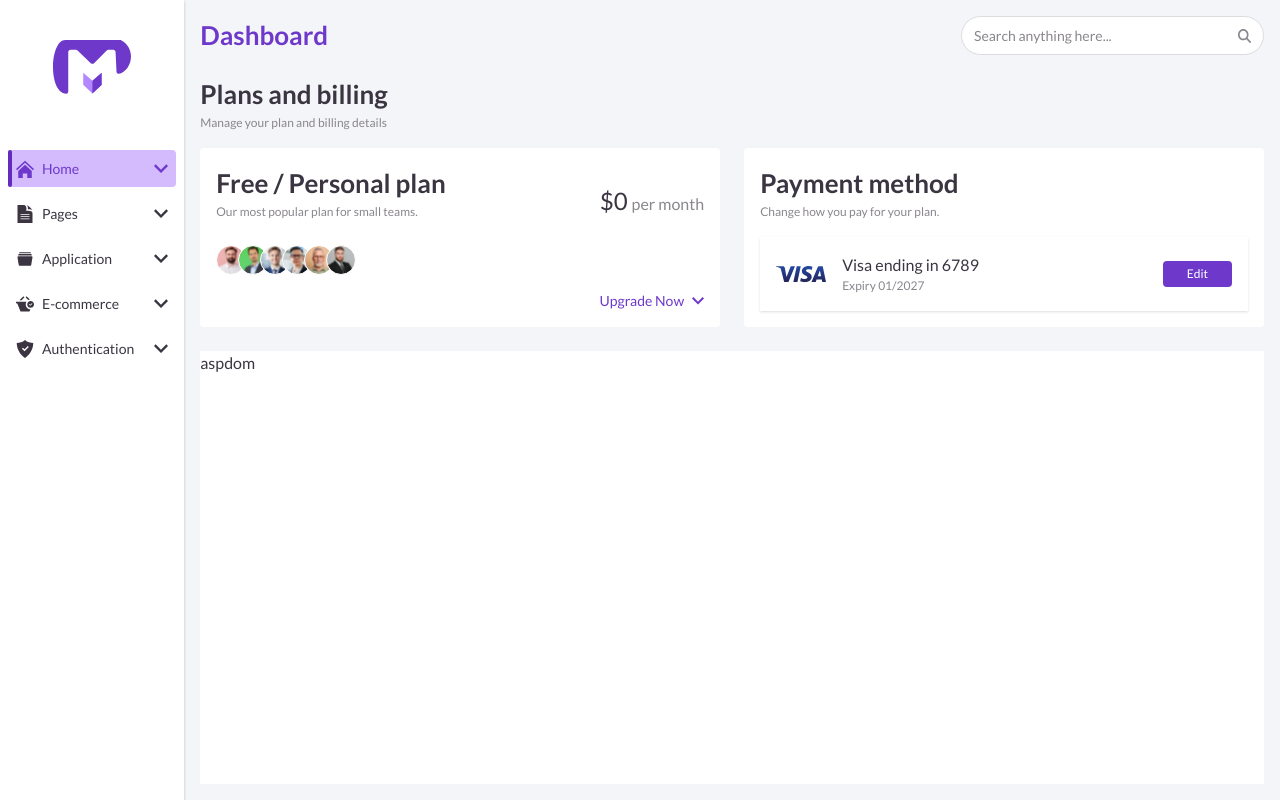
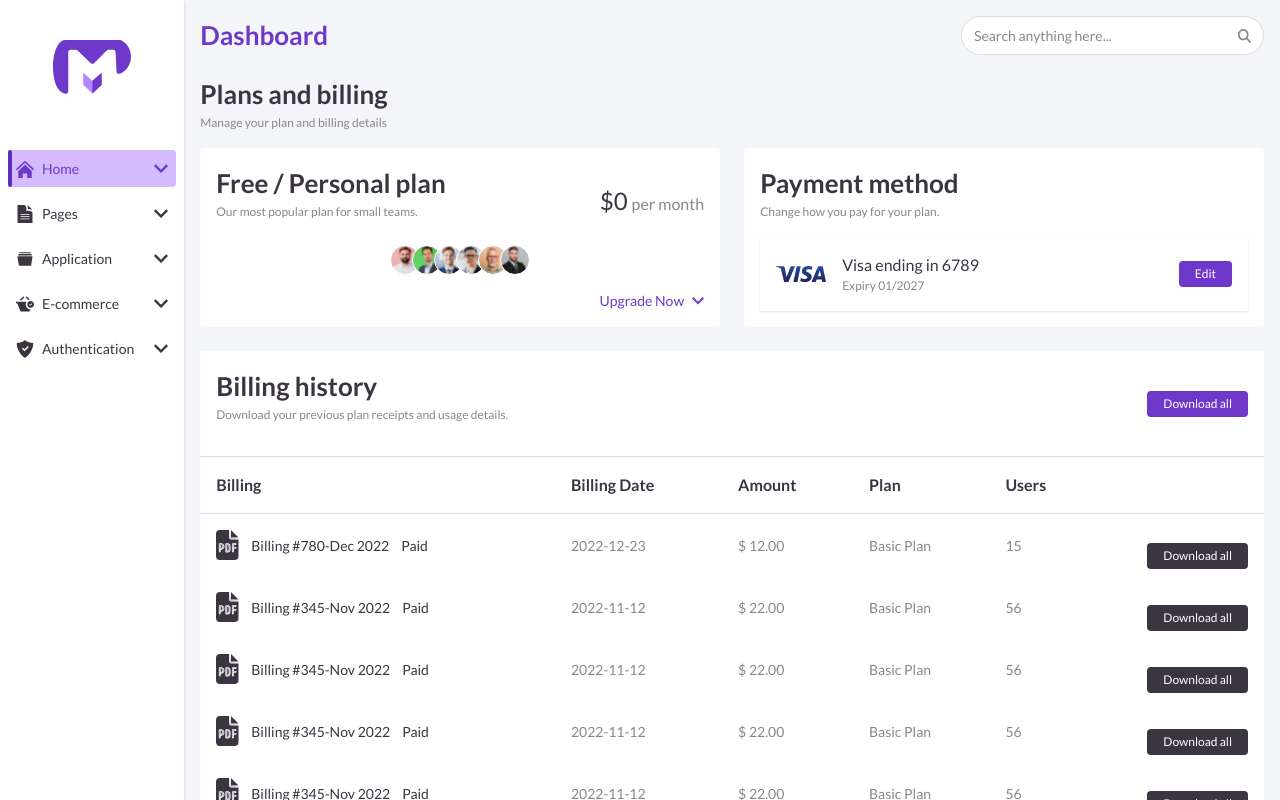
Before and after one commit to abdalla-samir/Admin-Dashboard, a React (Vite) app in the folder Admin Dashboard/: page /account/billing in a window 1280 px wide. Built offline with nearby package versions, Linux system fonts and the light colour scheme.

Commit message:
Work in progress: billing section

```diff
--- a/Admin Dashboard/src/components/Pages/Account/Billing.jsx
+++ b/Admin Dashboard/src/components/Pages/Account/Billing.jsx
@@ -7,13 +7,36 @@ import Profile_Five from "/src/assets/icons/Profile_Five.svg?react";
 import Profile_Six from "/src/assets/icons/Profile_Six.svg?react";
 import Arrow from "/src/assets/icons/arrow.svg?react";
 import Visa from "/src/assets/icons/Visa.svg?react";
+import PDF from "/src/assets/icons/pdf.svg?react";
 import { Link } from "react-router-dom";
 import { plans } from "../../../data/plans";
 import { paymentMethods } from "../../../data/paymentMehods";
+import { billingData } from "../../../data/billingData";
+
 export default function Billing() {
     const handlePayment = () => {
         console.log("Handing the payment");
     };
+    const billing = billingData.map((data) => {
+        return (
+            <tr className="text-body-medium">
+                <td className="table-data-cell text-text flex items-center gap-3">
+                    <PDF />
+                    <span>{data.invoice}</span>
+                    <span className="">{data.status}</span>
+                </td>
+                <td className="table-data-cell">{data.date}</td>
+                <td className="table-data-cell">$ {data.amount.toFixed(2)}</td>
+                <td className="table-data-cell">{data.plan} Plan</td>
+                <td className="table-data-cell">{data.users}</td>
+                <td className="flex justify-end mr-4">
+                    <button className="btn bg-text text-body-small">
+                        Download all
+                    </button>
+                </td>
+            </tr>
+        );
+    });
     return (
         <div className="flex-1 flex flex-col text-text">
             <Heading
@@ -24,7 +47,7 @@ export default function Billing() {
                 <div className="grid lg:grid-cols-2 gap-6">
                     <div className=" bg-white p-4 rounded relative flex flex-col">
                         <div className="flex-1">
-                            <div className="flex justify-between items-center">
+                            <div className="flex max-md:flex-col justify-between items-center">
                                 <div>
                                     <Heading
                                         heading={`${plans[0].name} plan`}
@@ -40,7 +63,7 @@ export default function Billing() {
                                     </span>
                                 </div>
                             </div>
-                            <div className="flex my-2">
+                            <div className="flex justify-center my-2">
                                 <Profile_One className="not-first:-ml-2" />
                                 <Profile_Two className="not-first:-ml-2" />
                                 <Profile_Three className="not-first:-ml-2" />
@@ -62,7 +85,7 @@ export default function Billing() {
                             heading="Payment method"
                             description="Change how you pay for your plan."
                         />
-                        <div className="shadow p-4 flex items-center gap-4">
+                        <div className="shadow p-4 flex max-md:flex-col max-md:text-center items-center gap-4">
                             <Visa />
                             <div className="flex-1">
                                 <p className="text-title-small text-text">
@@ -82,7 +105,33 @@ export default function Billing() {
                         </div>
                     </div>
                 </div>
-                <div className="flex-1 bg-white">aspdom</div>
+                <div className="flex-1 bg-white">
+                    <div className="">
+                        <div className="flex max-md:flex-col max-md:text-center justify-between items-center p-4">
+                            <Heading
+                                heading="Billing history"
+                                description="Download your previous plan receipts and usage details."
+                            />
+                            <button className="btn text-body-small">
+                                Download all
+                            </button>
+                        </div>
+                        <div className="overflow-scroll h-96 ">
+                            <table className="w-full rounded min-w-4xl">
+                                <thead className="border-y border-border">
+                                    <th className="table-head-cell">Billing</th>
+                                    <th className="table-head-cell">
+                                        Billing Date
+                                    </th>
+                                    <th className="table-head-cell">Amount</th>
+                                    <th className="table-head-cell">Plan</th>
+                                    <th className="table-head-cell">Users</th>
+                                </thead>
+                                <tbody className="">{billing}</tbody>
+                            </table>
+                        </div>
+                    </div>
+                </div>
             </div>
         </div>
     );
--- /dev/null
+++ b/Admin Dashboard/src/data/billingData.jsx
@@ -0,0 +1,82 @@
+export const billingData = [
+    {
+        id: 780,
+        invoice: "Billing #780-Dec 2022",
+        status: "Paid",
+        date: "2022-12-23",
+        amount: 12,
+        currency: "USD",
+        plan: "Basic",
+        users: 15,
+    },
+    {
+        id: 345,
+        invoice: "Billing #345-Nov 2022",
+        status: "Paid",
+        date: "2022-11-12",
+        amount: 22,
+        currency: "USD",
+        plan: "Basic",
+        users: 56,
+    },
+    {
+        id: 345,
+        invoice: "Billing #345-Nov 2022",
+        status: "Paid",
+        date: "2022-11-12",
+        amount: 22,
+        currency: "USD",
+        plan: "Basic",
+        users: 56,
+    },
+    {
+        id: 345,
+        invoice: "Billing #345-Nov 2022",
+        status: "Paid",
+        date: "2022-11-12",
+        amount: 22,
+        currency: "USD",
+        plan: "Basic",
+        users: 56,
+    },
+    {
+        id: 345,
+        invoice: "Billing #345-Nov 2022",
+        status: "Paid",
+        date: "2022-11-12",
+        amount: 22,
+        currency: "USD",
+        plan: "Basic",
+        users: 56,
+    },
+    {
+        id: 213,
+        invoice: "Billing #213-Oct 2022",
+        status: "Paid",
+        date: "2022-10-09",
+        amount: 80,
+        currency: "USD",
+        plan: "Basic",
+        users: 90,
+    },
+    {
+        id: 324,
+        invoice: "Billing #324-Aug 2022",
+        status: "Paid",
+        date: "2022-08-03",
+        amount: 12,
+        currency: "USD",
+        plan: "Basic",
+        users: 22,
+    },
+    {
+        id: 123,
+        invoice: "Billing #123-July 2022",
+        status: "Paid",
+        date: "2022-07-13",
+        amount: 67,
+        currency: "USD",
+        plan: "Basic",
+        users: 23,
+    },
+];
--- a/Admin Dashboard/src/index.css
+++ b/Admin Dashboard/src/index.css
@@ -94,12 +94,12 @@
     .line {
         @apply flex-1 bg-surface-muted h-0.5 mx-2;
     }
-    .btn {
-        @apply px-6 py-1 bg-primary hover:bg-primary-hover transition text-white rounded cursor-pointer;
-    }
 }
 
 @layer components {
+    .btn {
+        @apply px-4 py-1 bg-primary hover:bg-primary-hover transition text-white rounded cursor-pointer;
+    }
     .input {
         @apply block mt-2 bg-surface  placeholder:text-text-light text-text w-full p-3 rounded-md outline-none border border-border;
     }
```
Also changed, not shown: Admin Dashboard/src/assets/icons/pdf.svg (added).
